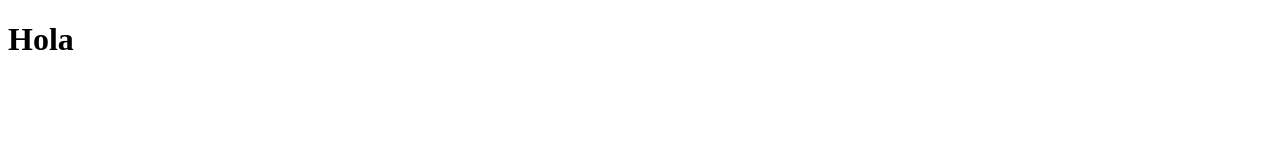
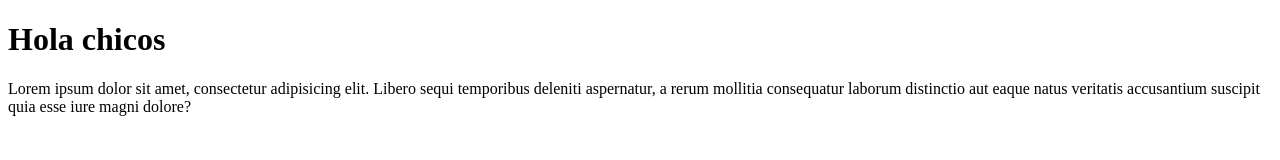
Before and after one commit to ksimari92/ejemplo, a plain HTML site: page index.html in a window 1280 px wide. Drawn offline with Linux system fonts and the light colour scheme.

Commit message:
cambio 2

```diff
--- a/index.html
+++ b/index.html
@@ -6,6 +6,7 @@
     <title>Document</title>
 </head>
 <body>
- <h1>Hola </h1>
+ <h1>Hola chicos</h1>
+ <p>Lorem ipsum dolor sit amet, consectetur adipisicing elit. Libero sequi temporibus deleniti aspernatur, a rerum mollitia consequatur laborum distinctio aut eaque natus veritatis accusantium suscipit quia esse iure magni dolore?</p>
 </body>
 </html>
```
